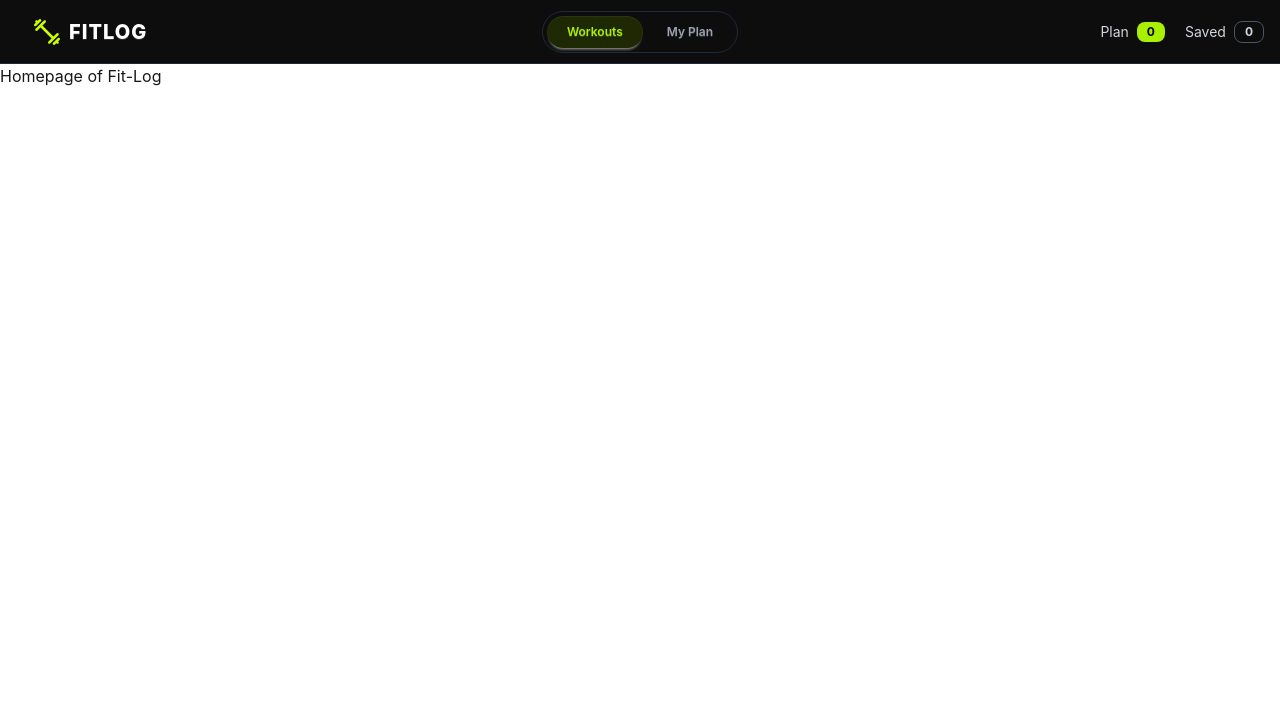
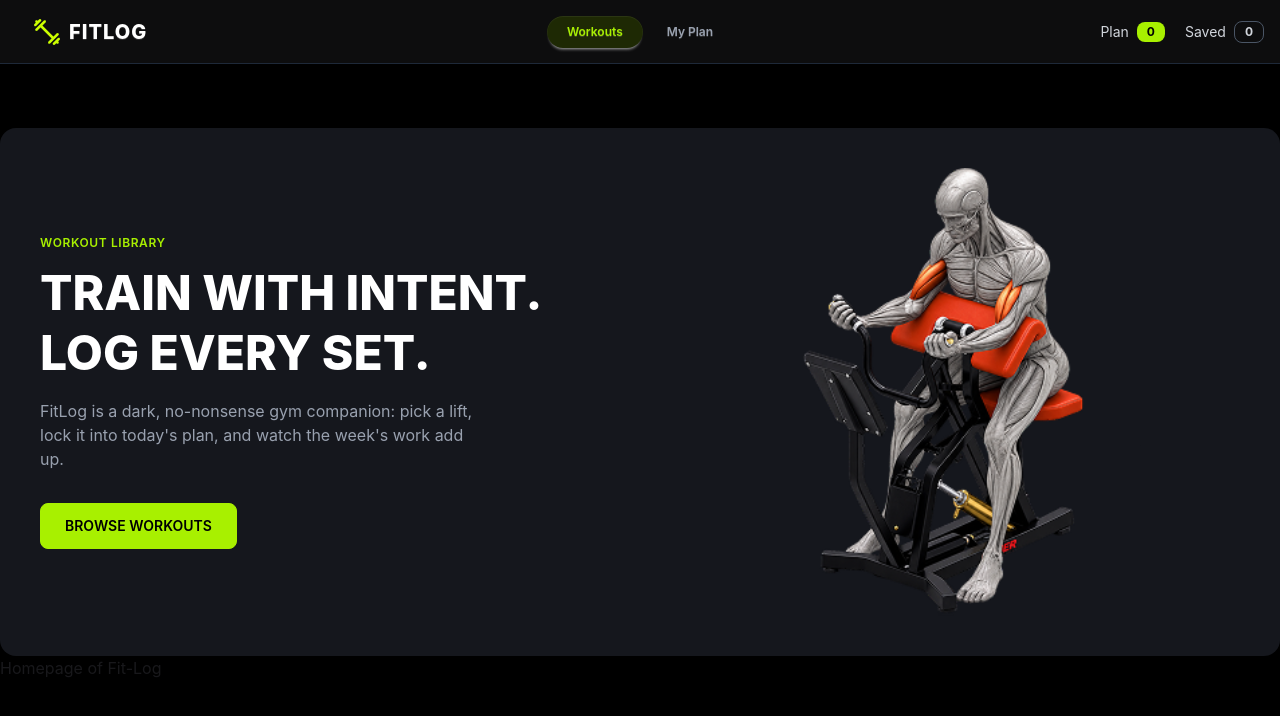
Before and after one commit to mobin-mahmud03/Fit-Log-Website, a Next.js app: page / in a window 1280 px wide. Shown: the top 716 px of the page. Built offline with nearby package versions, Linux system fonts and the light colour scheme.

Commit message:
File Structure Change

```diff
--- /dev/null
+++ b/src/Components/shared/Banner.tsx
@@ -0,0 +1,49 @@
+import Image from 'next/image';
+import React from 'react';
+import banner from '@/assets/banner.png';
+
+const Banner = () => {
+  return (
+    <section className="bg-[#15171d] container mx-auto grid grid-cols-1 items-center gap-8 rounded-2xl lg:grid-cols-2 mt-8 lg:mt-16 p-6 sm:p-10 text-white">
+      {/* Left Content */}
+      <div className="flex flex-col items-center text-center lg:items-start lg:text-left">
+        <p className="mb-3 text-[#a8f000] font-inter text-xs font-semibold uppercase tracking-wider">
+          WORKOUT LIBRARY
+        </p>
+
+        <h1 className="font-sans font-extrabold uppercase text-3xl sm:text-4xl lg:text-5xl leading-tight">
+          Train with intent. <br className="hidden sm:inline" />
+          Log every set.
+        </h1>
+
+        <p className="font-inter mt-4 max-w-md text-gray-400 text-sm sm:text-base">
+          FitLog is a dark, no-nonsense gym companion: pick a lift, lock it
+          into today&apos;s plan, and watch the week&apos;s work add up.
+        </p>
+
+        <a
+          href="#library"
+          className="mt-6 sm:mt-8 inline-block border border-[#a8f000] bg-[#a8f000] text-black font-inter font-semibold uppercase px-6 py-3 rounded-lg hover:bg-transparent hover:text-[#a8f000] transition-colors duration-200 text-sm"
+        >
+          Browse Workouts
+        </a>
+      </div>
+
+      {/* Right Image */}
+      <div className="flex justify-center items-center w-full mt-4 lg:mt-0">
+        <div className="relative aspect-square w-full max-w-xs sm:max-w-sm lg:max-w-md">
+          <Image
+            src={banner}
+            alt="FitLog Workout Banner"
+            fill
+            sizes="(max-width: 768px) 100vw, (max-width: 1200px) 50vw, 33vw"
+            className="object-contain"
+            priority
+          />
+        </div>
+      </div>
+    </section>
+  );
+};
+
+export default Banner;
--- a/src/Components/Navbar.tsx
+++ b/src/Components/shared/Navbar.tsx
@@ -13,7 +13,7 @@ const Navbar = () => {
     <div className="navbar bg-[#0d0d0e] text-white px-4 border-b border-gray-800">
 
       <div className="navbar-start">
-        <div className="dropdown">
+        <div className="dropdown ">
           <div tabIndex={0} role="button" className="btn btn-ghost lg:hidden text-white">
             <svg
               aria-label="Menu"
@@ -63,7 +63,7 @@ const Navbar = () => {
 
 
       <div className="navbar-center hidden lg:flex">
-        <div className="flex items-center gap-1 p-1 rounded-full border border-gray-800">
+        <div className="flex items-center gap-1 p-1 rounded-full">
           <button
             onClick={() => setActiveTab('workouts')}
             className={`btn btn-sm rounded-full border-none font-semibold text-xs px-5 ${
--- a/src/app/layout.tsx
+++ b/src/app/layout.tsx
@@ -1,7 +1,8 @@
 import type { Metadata } from "next";
 import { Geist, Geist_Mono } from "next/font/google";
 import "./globals.css";
-import Navbar from "@/Components/Navbar";
+import Navbar from "@/Components/shared/Navbar";
+import Banner from "@/Components/shared/Banner"
 
 
 const geistSans = Geist({
@@ -23,13 +24,14 @@ export default function RootLayout({ children }: LayoutProps<"/">) {
   return (
     <html
       lang="en"
-      data-theme="light"
+
       className={`${geistSans.variable} ${geistMono.variable} h-full antialiased`}
     >
-      <body className="min-h-full flex flex-col">
+      <body className="min-h-full flex flex-col bg-black">
 
 
         <Navbar />
+        <Banner />
         {children}
 
 
```
